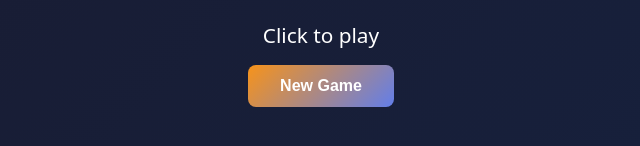
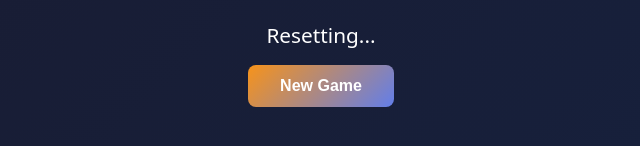
Before and after one commit to wink53/btc-eth-tic-tac-toe, a website built with webpack: page src/game_frontend/assets/index.html in a window 1280 px wide. Both pictures are taken after a click on the button "Play Again". Shown: the part 594-740 px from the top of the page, 319-959 px from the left. Built offline with nearby package versions, Linux system fonts and the light colour scheme; what @dfinity/agent would draw is missing.

Commit message:
Fix reset: clear winning highlights and board immediately

```diff
--- a/src/game_frontend/assets/index.html
+++ b/src/game_frontend/assets/index.html
@@ -45,7 +45,7 @@
     .reset-btn:hover{transform:translateY(-2px)}
     #loading{position:fixed;top:0;left:0;right:0;bottom:0;background:rgba(0,0,0,0.8);display:flex;align-items:center;justify-content:center;font-size:1.5rem;z-index:100}
   </style>
-<script defer src="bundle.0ef480f811b0d6e1eb43.js"></script></head>
+<script defer src="bundle.bf6d2060c4960854d0a1.js"></script></head>
 <body>
   <div id="loading">Loading ICP Agent...</div>
   <h1>BTC vs ETH</h1>
--- a/src/game_frontend/index.js
+++ b/src/game_frontend/index.js
@@ -42,6 +42,8 @@ function hideBanner() {
   overlayEl.style.display = 'none';
   bannerEl.style.display = 'none';
   bannerEl.className = 'banner';
+  // Remove winning highlight from all cells
+  cells.forEach(cell => cell.classList.remove('winner'));
 }
 
 function showBanner(winner, pattern) {
@@ -147,6 +149,12 @@ async function resetGame() {
   try {
     console.log('Resetting game...');
     hideBanner();
+    // Immediately clear board visually before async call
+    cells.forEach(cell => {
+      cell.innerHTML = '';
+      cell.classList.remove('taken', 'winner');
+    });
+    statusEl.textContent = 'Resetting...';
     await actor.reset();
     board = [0, 0, 0, 0, 0, 0, 0, 0, 0];
     currentPlayer = 1;
```
